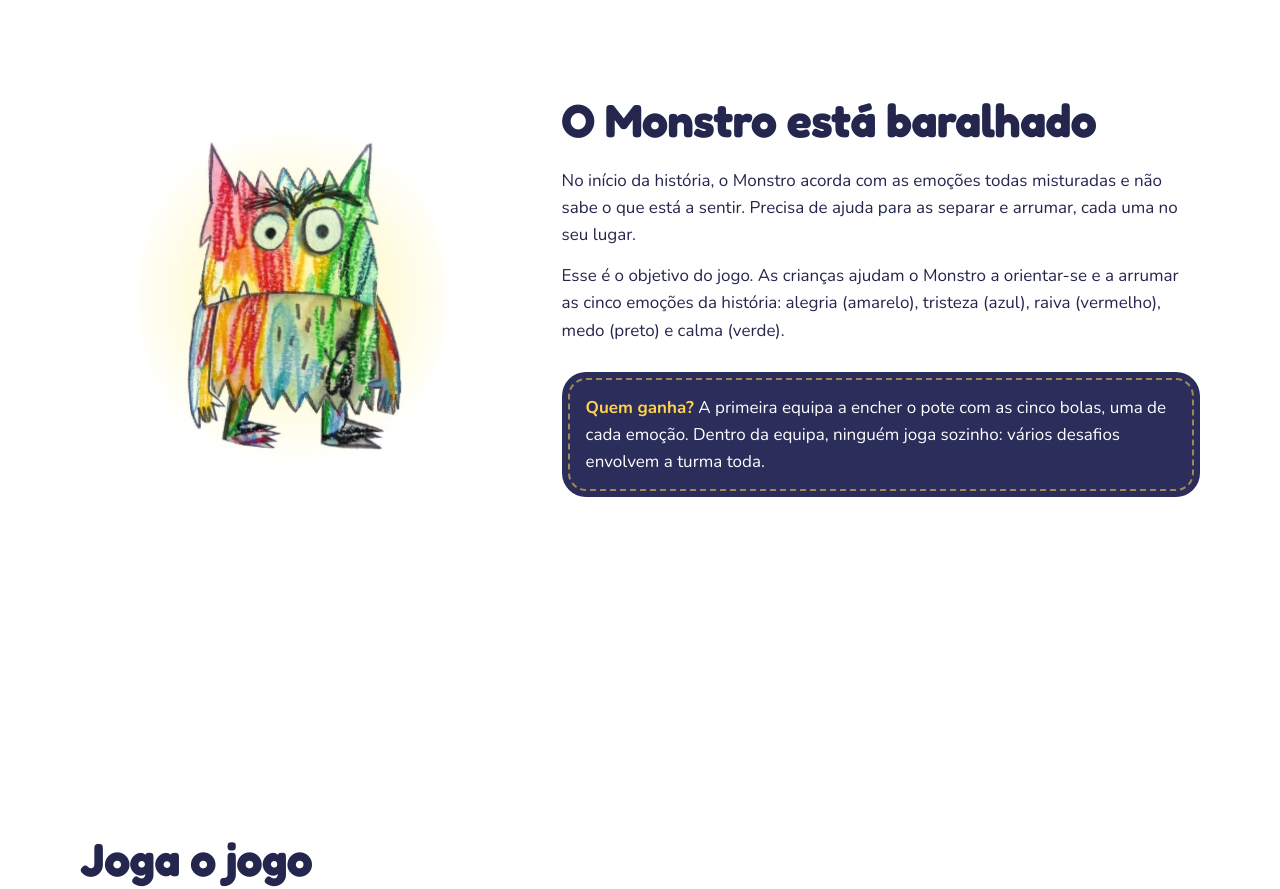
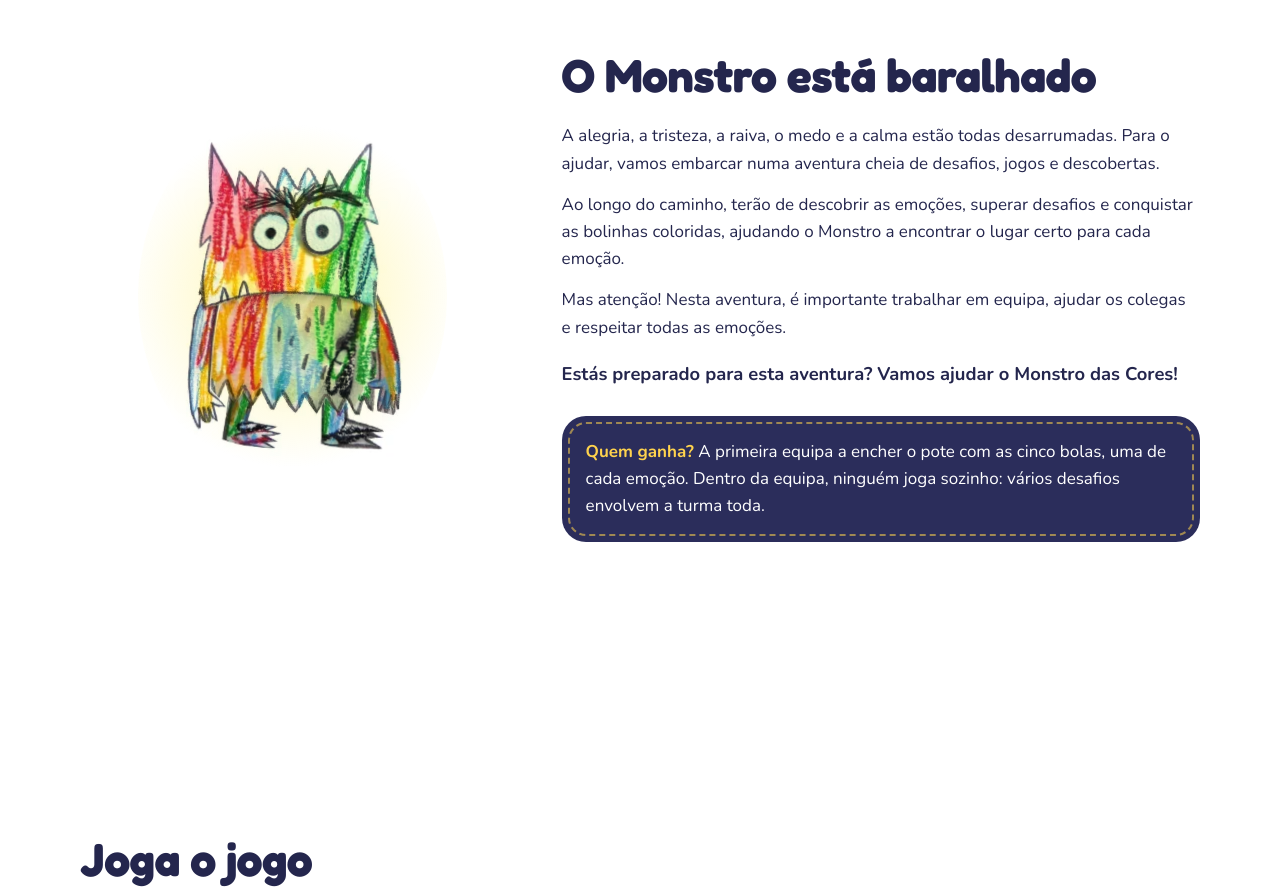
Before and after one commit to 1231366/monstro-das-cores, a website: page public/index.html in a window 1280 px wide. Shown: the part 920-1809 px from the top of the page. Drawn offline with nearby package versions, Linux system fonts and the light colour scheme.

Commit message:
Texto da secção do Monstro atualizado
Co-Authored-By: Claude Sonnet 5.5 <noreply@anthropic.com>
Claude-Session: https://claude.ai/code/session_01JYPLhmb954y6YKWHkTPV1R

```diff
--- a/public/index.html
+++ b/public/index.html
@@ -423,6 +423,7 @@ footer .school img{display:block;width:clamp(200px,64vw,320px);height:auto}
 @media(max-width:1000px){.dchips{grid-template-columns:repeat(3,minmax(0,1fr))}.dgrid{grid-template-columns:1fr 1fr}}
 @media(max-width:560px){.dgrid{grid-template-columns:1fr}.dchips{grid-template-columns:1fr 1fr}.dchip{padding:8px 12px}.tabs{max-width:100%}.tabs button{padding:0 11px;font-size:.88rem;white-space:nowrap}}
 .rail[hidden],.dl[hidden]{display:none!important}
+.story .ask{margin-top:18px;font-size:1.08em}
 </style>
 <link rel="icon" type="image/webp" href="img/multi.webp">
 <link rel="stylesheet" href="game.css">
@@ -490,8 +491,10 @@ footer .school img{display:block;width:clamp(200px,64vw,320px);height:auto}
     <div class="mm rv"><img src="img/multi.webp" alt="O Monstro das Cores, todo baralhado, com todas as cores misturadas" width="360" height="400"></div>
     <div class="rv">
       <h2>O Monstro está baralhado</h2>
-      <p>No início da história, o Monstro acorda com as emoções todas misturadas e não sabe o que está a sentir. Precisa de ajuda para as separar e arrumar, cada uma no seu lugar.</p>
-      <p>Esse é o objetivo do jogo. As crianças ajudam o Monstro a orientar-se e a arrumar as cinco emoções da história: alegria (amarelo), tristeza (azul), raiva (vermelho), medo (preto) e calma (verde).</p>
+      <p>A alegria, a tristeza, a raiva, o medo e a calma estão todas desarrumadas. Para o ajudar, vamos embarcar numa aventura cheia de desafios, jogos e descobertas.</p>
+      <p>Ao longo do caminho, terão de descobrir as emoções, superar desafios e conquistar as bolinhas coloridas, ajudando o Monstro a encontrar o lugar certo para cada emoção.</p>
+      <p>Mas atenção! Nesta aventura, é importante trabalhar em equipa, ajudar os colegas e respeitar todas as emoções.</p>
+      <p class="ask"><strong>Estás preparado para esta aventura? Vamos ajudar o Monstro das Cores!</strong></p>
       <div class="goal"><strong>Quem ganha?</strong> A primeira equipa a encher o pote com as cinco bolas, uma de cada emoção. Dentro da equipa, ninguém joga sozinho: vários desafios envolvem a turma toda.</div>
     </div>
   </div>
```
